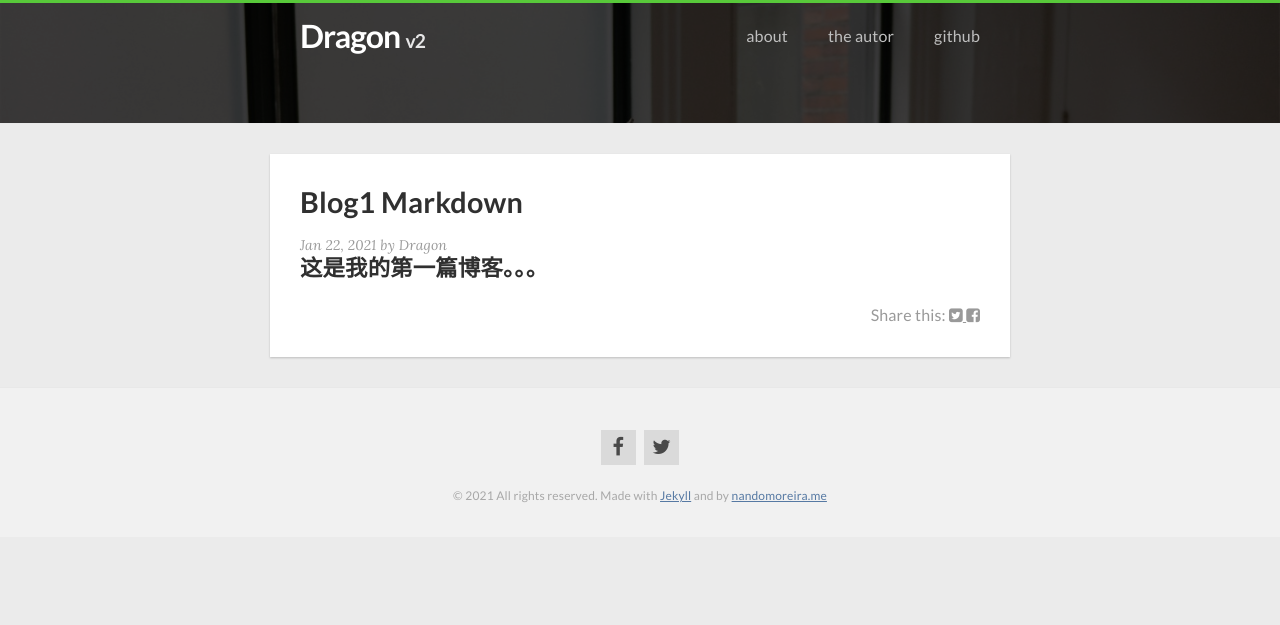
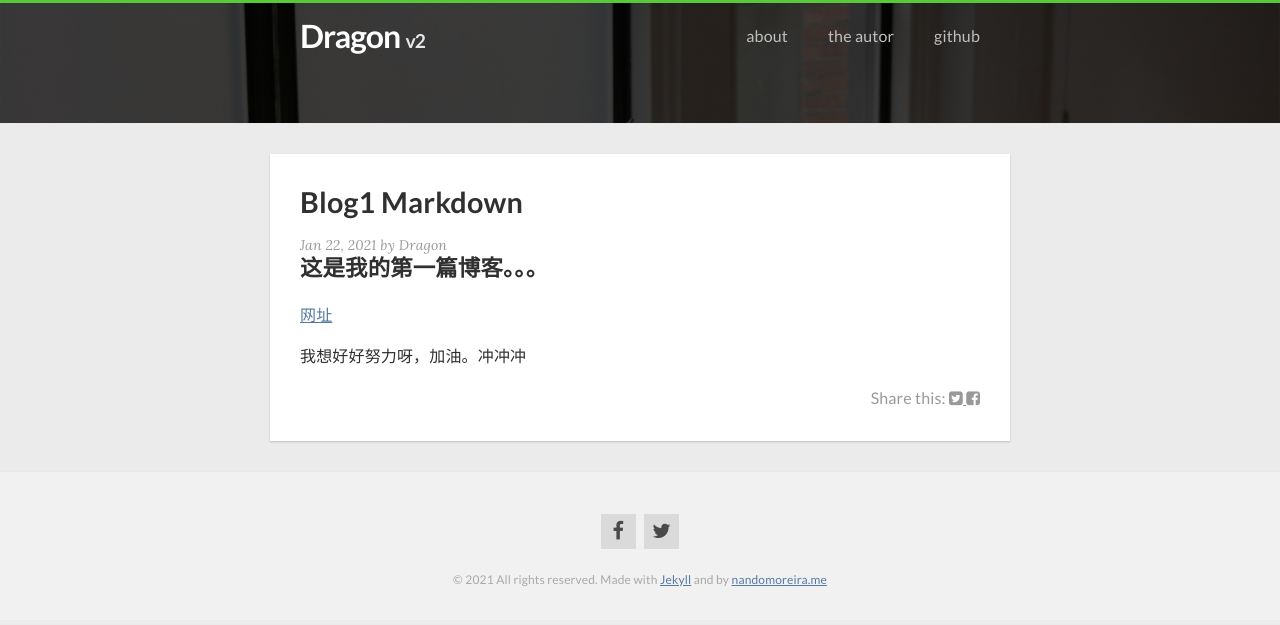
Before and after one commit to zxlyzdz/zxlyzdz.github.io, a Jekyll site: the page built from _posts/2021-01-22-blog1-markdown.markdown, in a window 1280 px wide. Shown: the top 625 px of the page. Built offline with Jekyll 4.4.1, drawn with Linux system fonts in a browser that asks for light colours; nearby versions of some CDN libraries; our own code applies the rules of GitHub Pages for plain Markdown files.

Commit message:
Update 2021-01-22-blog1-markdown.markdown

```diff
--- a/_posts/2021-01-22-blog1-markdown.markdown
+++ b/_posts/2021-01-22-blog1-markdown.markdown
@@ -1 +1,5 @@
 ### 这是我的第一篇博客。。。
+
+[网址](www.zxlyzdz.com)
+
+我想好好努力呀，加油。冲冲冲
```
